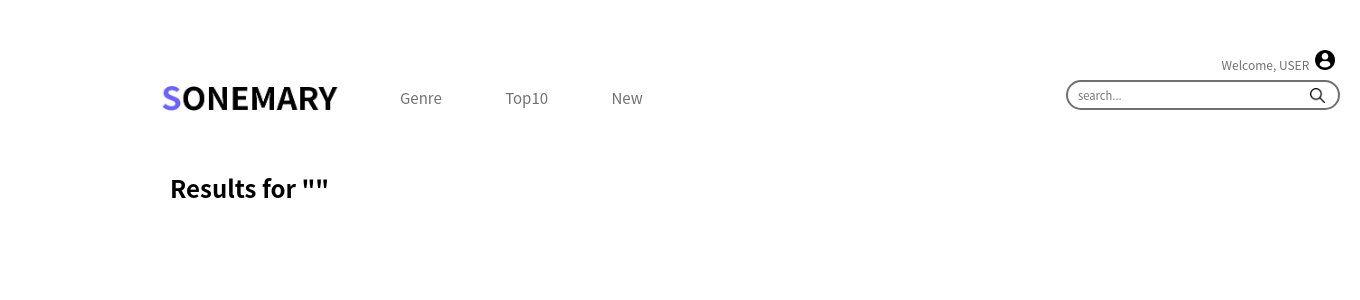
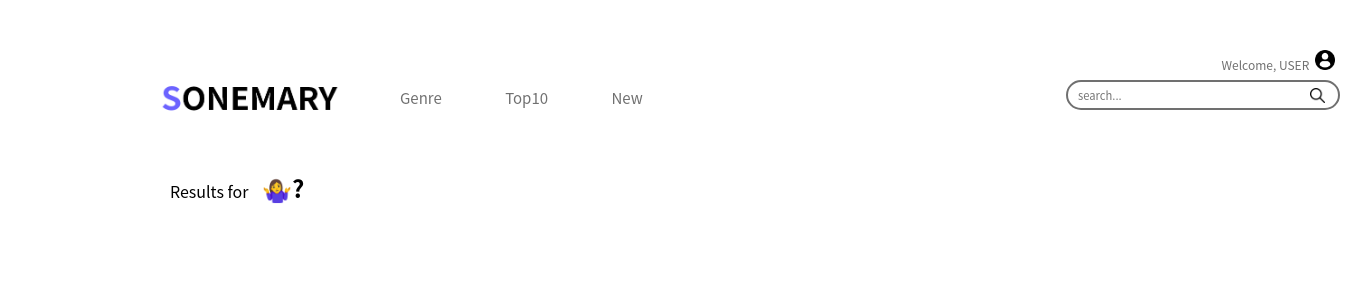
Before and after one commit to danbom/SONEMARY, a PHP site: page /search_page.html in a window 1360 px wide. Shown: the top 300 px of the page. Run offline with PHP 8.4, Linux system fonts and the light colour scheme.

Commit message:
keyword search
폰트 수정

```diff
--- a/files/keysearch.js
+++ b/files/keysearch.js
@@ -53,7 +53,7 @@
 function setNoResults() {
   const item = document.createElement('li');
   item.classList.add('list-group-item');
-  const text = document.createTextNode('No results found😥');
+  const text = document.createTextNode('No results found');
   item.appendChild(text);
   list.appendChild(item);
 }
--- a/files/search_page.html
+++ b/files/search_page.html
@@ -33,7 +33,7 @@
 		<article class="main-article">
 		<div class="search-list-section">
 			<header class="search-key">
-				<h1>Results for <span id="key">""</span></h1>
+				Results for <h1 id="key">🤷‍♀️?</h1>
 			</header>
 
 			<section >
--- a/files/styles.css
+++ b/files/styles.css
@@ -566,6 +566,9 @@
   clear: both;
 }
 
+.search-key h3, h1 {
+  display: inline-block;
+}
 .search-list {
   display: flex;
 }
@@ -587,6 +590,9 @@
   font-weight: weight;
 }
 
+#key {
+  margin-left: 10px;
+}
 /*
 .abcd {
   border: 1px solid red;
```
